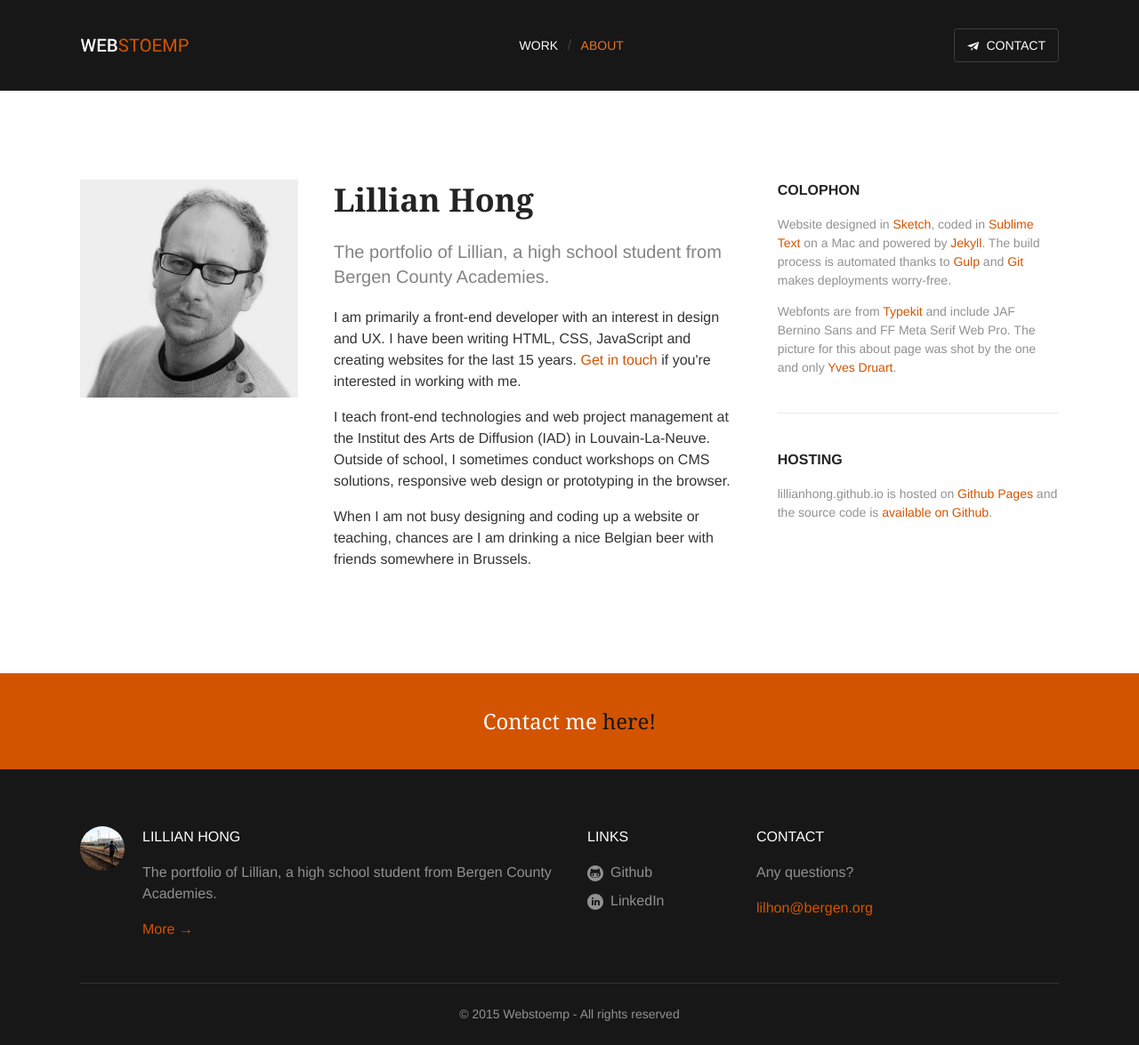
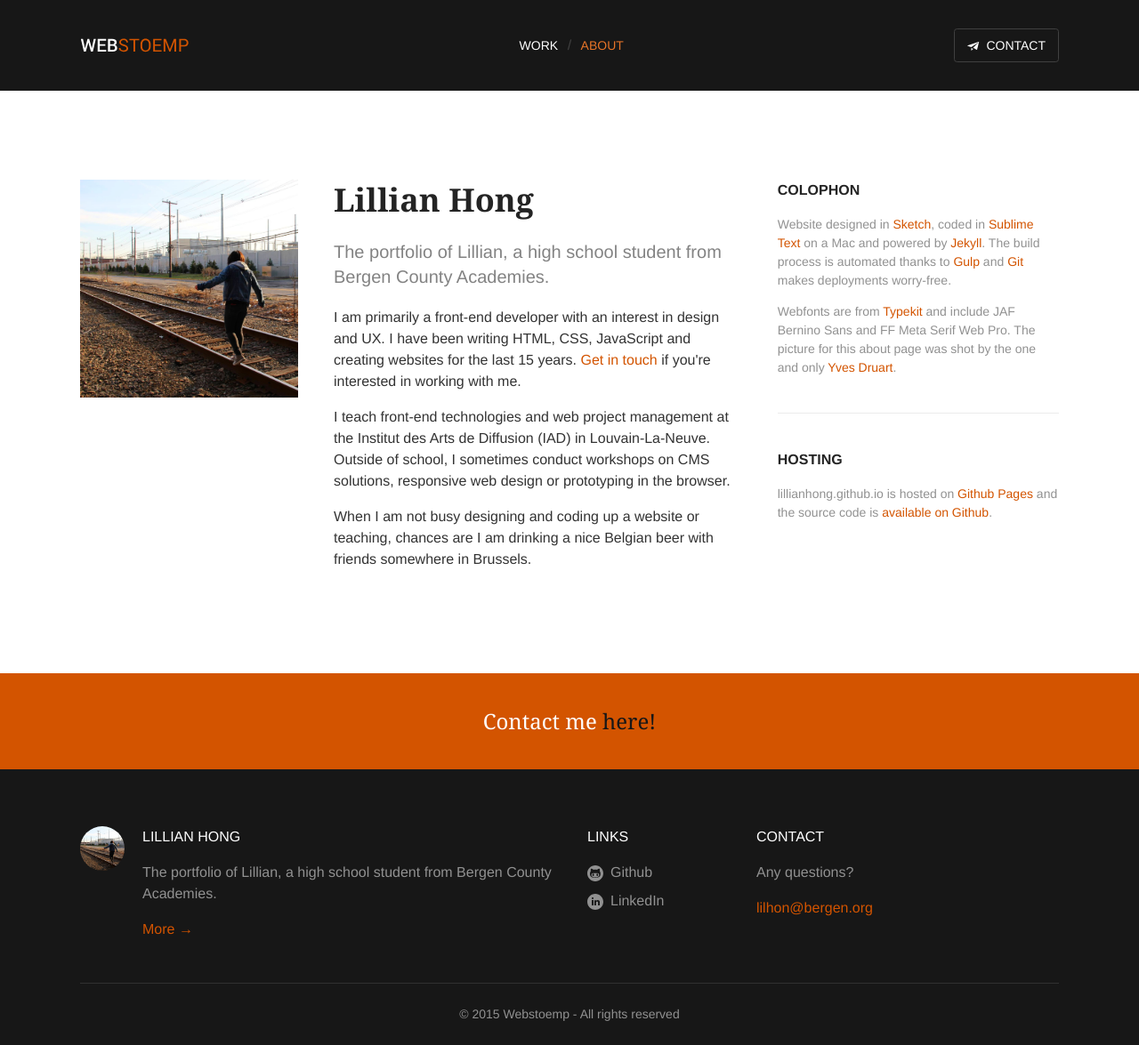
Before and after one commit to lillianhong/lillianhong.github.io, a Jekyll site: the page built from about/index.html, in a window 1280 px wide. Shown: the whole page at 89% size. Built offline with Jekyll 4.4.1, drawn with Linux system fonts in a browser that asks for light colours.

Commit message:
About page picture

```diff
--- a/_includes/footer.html
+++ b/_includes/footer.html
@@ -21,7 +21,7 @@
           --><div class="sitefooter__elsewhere  grid__unit  medium-span-3of12  large-span-2of12">
           <h2 class="title-footer">Links</h2>
           <ul class="list-social">
-            <li class="list-social__item"><a rel="me" href="https://github.com/lillianhonge"><svg class="icon  icon--inline" width="18" height="18" role="img" title="Github"><use xlink:href="/img/svg_sprite/svgsprite.svg#icon_round_github"></use></svg>Github</a></li>
+            <li class="list-social__item"><a rel="me" href="https://github.com/lillianhong"><svg class="icon  icon--inline" width="18" height="18" role="img" title="Github"><use xlink:href="/img/svg_sprite/svgsprite.svg#icon_round_github"></use></svg>Github</a></li>
             <li class="list-social__item"><a rel="me" href="https://www.linkedin.com/in/lillianhong"><svg class="icon  icon--inline" width="18" height="18" role="img" title="LinkedIn"><use xlink:href="/img/svg_sprite/svgsprite.svg#icon_round_linkedin"></use></svg>LinkedIn</a></li>
           </ul>
         </div><!--
--- a/about/index.html
+++ b/about/index.html
@@ -10,9 +10,9 @@
   <div class="bio grid">
     <div class="bio__image  grid__unit  medium-span-5of12  large-span-3of12">
       <img src="/img/jeromecoupe_400.jpg"
-                srcset="/img/jeromecoupe_1024.jpg 1024w,
-                        /img/jeromecoupe_800.jpg 800w,
-                        /img/jeromecoupe_400.jpg 400w"
+                srcset="/img/avatar.jpg 1024w,
+                        /img/avatar.jpg 800w,
+                        /img/avatar.jpg 400w"
                 sizes="(min-width:64em) 25vw, (min-width:47.5em) 40vw, 100vw"
                 class="imgfluid"
                 alt="Jérôme Coupé">
```
